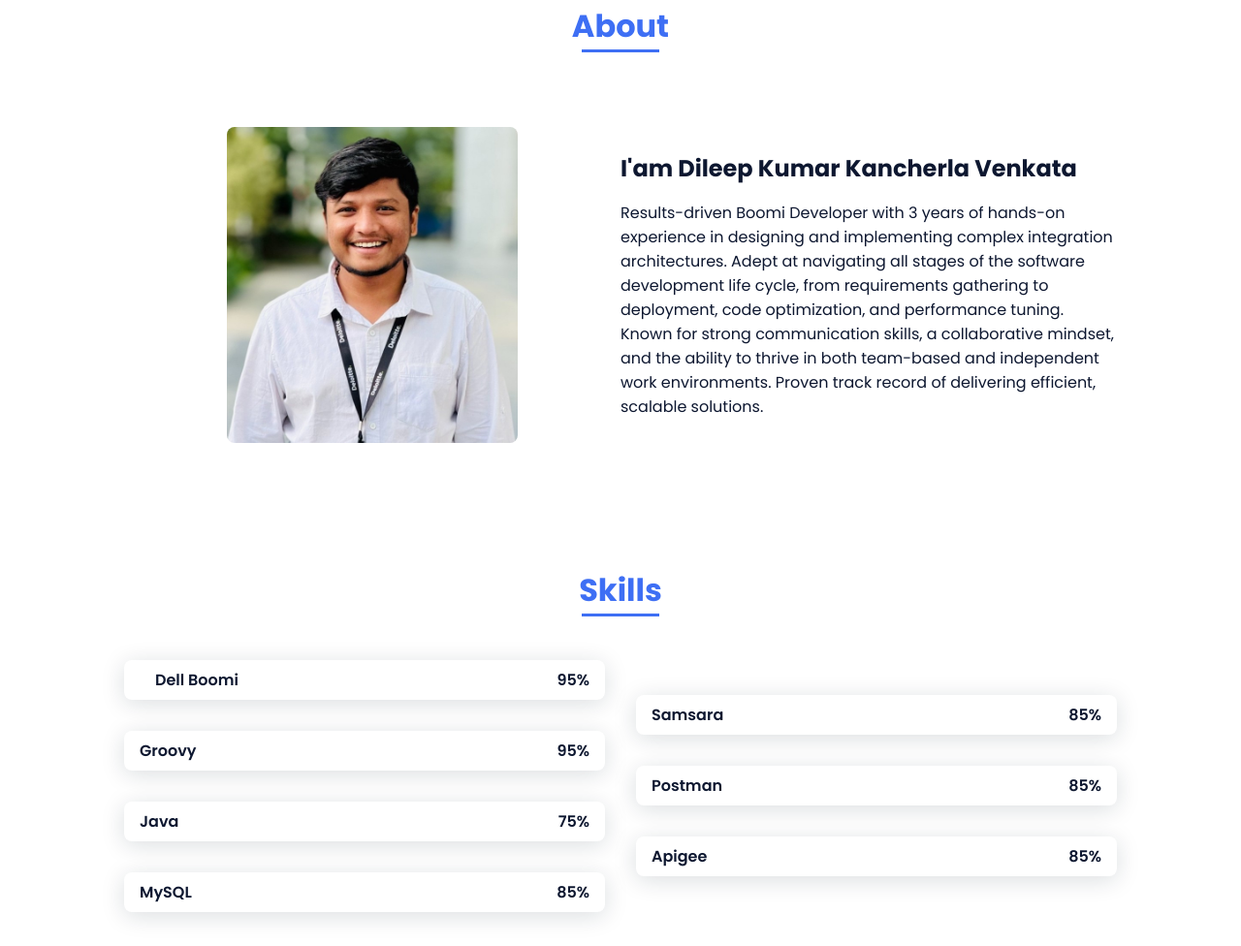
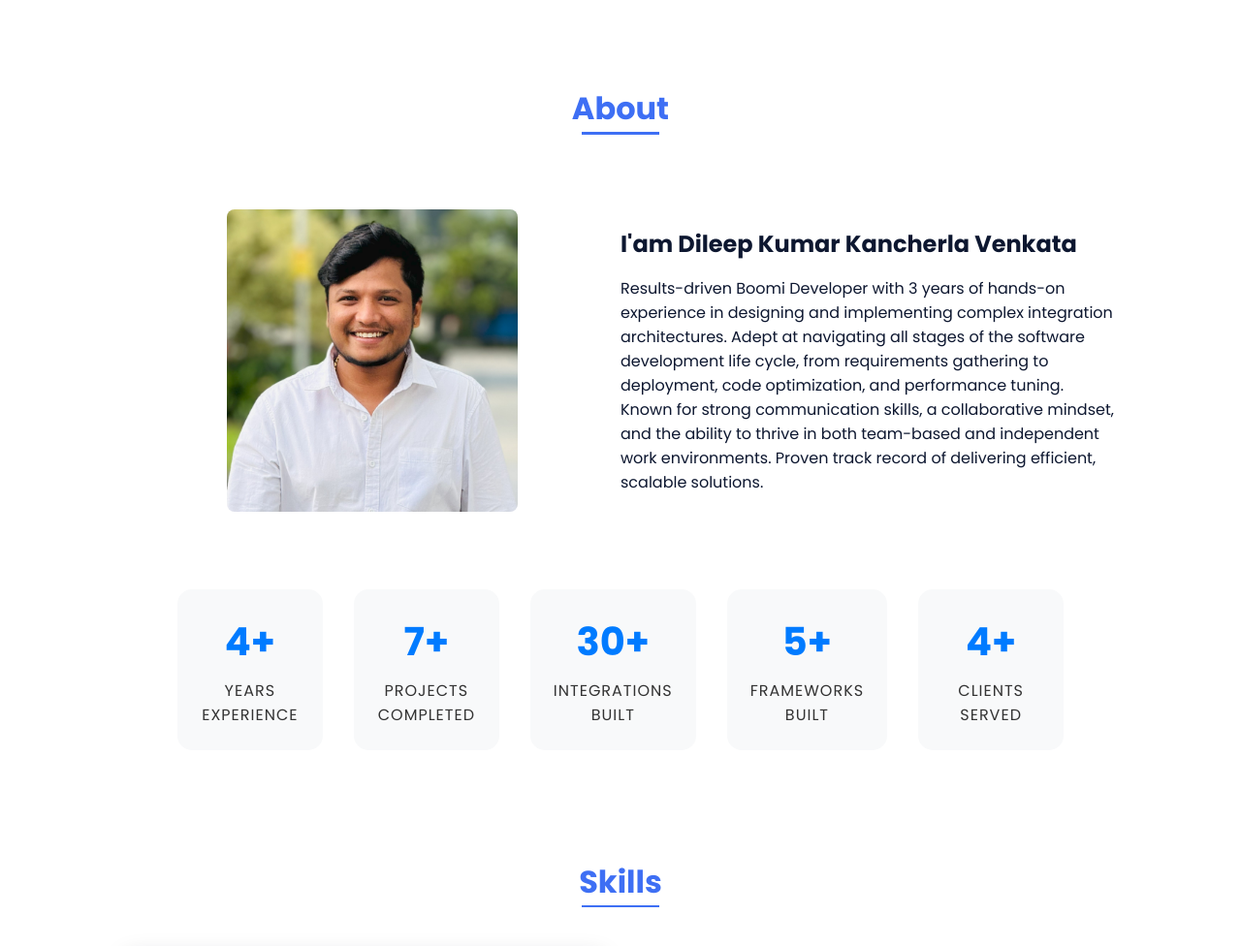
Before and after one commit to Samrat-11/dileep-kumar, a plain HTML site: page index.html in a window 1280 px wide. Shown: the part 756-1732 px from the top of the page at 97% size. Drawn offline with nearby package versions, Linux system fonts and the light colour scheme.

Commit message:
about section changed

```diff
--- a/assets/css/styles.css
+++ b/assets/css/styles.css
@@ -252,6 +252,7 @@ img {
 .about__container {
   row-gap: 2rem;
   text-align: center;
+
 }
 .about__subtitle {
   margin-bottom: var(--mb-2);
@@ -263,7 +264,83 @@ img {
   width: 200px;
   border-radius: 0.5rem;
 }
+/* .about__info {
+  display: flex;
+  justify-content: space-between;
+  margin-bottom: var(--mb-2-5);
+  margin-inline: auto;
 
+}
+
+.about__info-title {
+  font-size: var(--h2-font-size);
+  font-weight: var(--font-semi-bold);
+  color: var(--title-color);
+}
+
+.about__info-name {
+  font-size: var(--smaller-font-size);
+}
+
+.about__info-title,
+.about__info-name {
+  display: block;
+  text-align: center;
+} */
+
+.about__info {
+  display: flex;
+  flex-wrap: wrap;
+  justify-content: center;
+  gap: 2rem;
+  padding: 2rem;
+  max-width: 1200px;
+  margin: 0 auto;
+}
+
+.about__info-item {
+  text-align: center;
+  padding: 1.5rem;
+  min-width: 150px;
+  background: #f8f9fa;
+  border-radius: 15px;
+  transition: transform 0.3s ease, box-shadow 0.3s ease;
+}
+
+.about__info-item:hover {
+  transform: translateY(-5px);
+  box-shadow: 0 5px 15px rgba(0, 0, 0, 0.1);
+}
+
+.about__info-title {
+  display: block;
+  font-size: 2.5rem;
+  font-weight: bold;
+  color: #007bff;
+  margin-bottom: 0.5rem;
+}
+
+.about__info-name {
+  font-size: 1rem;
+  color: #333;
+  line-height: 1.4;
+  text-transform: uppercase;
+  letter-spacing: 1px;
+}
+
+@media (max-width: 768px) {
+  .about__info {
+      gap: 1rem;
+  }
+
+  .about__info-item {
+      min-width: 120px;
+  }
+
+  .about__info-title {
+      font-size: 2rem;
+  }
+}
 /* ===== SKILLS =====*/
 .skills__container {
   row-gap: 2rem;
--- a/assets/js/main.js
+++ b/assets/js/main.js
@@ -185,9 +185,43 @@ sr.reveal('.skills__data, .work__img, .contact__input',{interval: 200});
 
 /*===== Type SCROLL REVEAL ANIMATION =====*/
 const typed = new Typed('.multiple-text', {
-    strings: ['Boomi Developer'],
+    strings: ['Boomi Developer', 'Integration <br> Specalist', 'I make applications <br> talk!'],
     typespeed: 20,
     backspeed: 20,
     backDelay: 2500,
     loop: true,
 });
+
+// Function to animate counter
+function animateCounter(element, target, duration) {
+  let start = 0;
+  const increment = target / (duration / 16); // 60 FPS
+  const updateCounter = () => {
+      start += increment;
+      if (start >= target) {
+          element.textContent = target + '+';
+          return;
+      }
+      element.textContent = Math.floor(start) + '+';
+      requestAnimationFrame(updateCounter);
+  };
+  updateCounter();
+}
+
+// Intersection Observer to trigger animation when in view
+const observer = new IntersectionObserver((entries) => {
+  entries.forEach(entry => {
+      if (entry.isIntersecting) {
+          const counters = entry.target.querySelectorAll('.about__info-title');
+          counters.forEach(counter => {
+              const target = parseInt(counter.getAttribute('data-count'));
+              animateCounter(counter, target, 2000); // 2 seconds animation
+          });
+          observer.unobserve(entry.target); // Stop observing after animation
+      }
+  });
+}, { threshold: 0.5 });
+
+// Observe the stats section
+const statsSection = document.querySelector('.about__info');
+observer.observe(statsSection);
--- a/index.html
+++ b/index.html
@@ -62,7 +62,7 @@
                         </mask>
                         <g mask="url(#mask0)">
                             <path d="M9.19024 145.964C34.0253 76.5814 114.865 54.7299 184.111 29.4823C245.804 6.98884 311.86 -14.9503 370.735 14.143C431.207 44.026 467.948 107.508 477.191 174.311C485.897 237.229 454.931 294.377 416.506 344.954C373.74 401.245 326.068 462.801 255.442 466.189C179.416 469.835 111.552 422.137 65.1576 361.805C17.4835 299.81 -17.1617 219.583 9.19024 145.964Z"/>
-                            <image class="home__blob-img" x="50" y="85" href="assets/img/dileep_portfolio.png"/>
+                            <image class="home__blob-img" x="50" y="100" href="assets/img/dileep_kumar.png"/>
                         </g>
                     </svg>
                 </div>
@@ -74,7 +74,7 @@
 
                 <div class="about__container bd-grid">
                     <div class="about__img">
-                        <img src="assets/img/about.jpeg" alt="">
+                        <img src="assets/img/about.jpg" alt="">
                     </div>
 
                     <div>
@@ -87,24 +87,31 @@
                             work environments. Proven track record of delivering efficient, scalable solutions.
                         </p>
                     </div>
-                    <!-- <div class="about__info">
-                        <div>
-                            <span class="about__info-title">06+</span>
-                            <span class="about__info-name">Years <br> experience</span>
-                        </div>
 
-                        <div>
-                            <span class="about__info-title">06+</span>
-                            <span class="about__info-name">Projects <br> completed</span>
-                        </div>
-
-                        <div>
-                            <span class="about__info-title">03+</span>
-                            <span class="about__info-name">Clients/ Companies <br> worked</span>
-                        </div>
-                    </div>               -->
-                </div>
             </section>
+            <div class="about__info">
+              <div class="about__info-item">
+                  <span class="about__info-title" data-count="4">0</span>
+                  <span class="about__info-name">Years <br> Experience</span>
+              </div>
+              <div class="about__info-item">
+                  <span class="about__info-title" data-count="7">0</span>
+                  <span class="about__info-name">Projects <br> Completed</span>
+              </div>
+              <div class="about__info-item">
+                  <span class="about__info-title" data-count="30">0</span>
+                  <span class="about__info-name">Integrations <br> Built</span>
+              </div>
+              <div class="about__info-item">
+                  <span class="about__info-title" data-count="5">0</span>
+                  <span class="about__info-name">Frameworks <br> Built</span>
+              </div>
+              <div class="about__info-item">
+                  <span class="about__info-title" data-count="4">0</span>
+                  <span class="about__info-name">Clients <br> Served</span>
+              </div>
+          </div>
+        </div>
 
             <!--===== SKILLS =====-->
             <section class="skills section" id="skills">
@@ -117,10 +124,7 @@
                             I am a versatile professional with a strong foundation in programming, intermediate level in HTML, CSS, Python, IoT, and Embedded Systems. I possess creative editing skills at an amateur level, utilizing mobile apps to craft compelling visuals. My strong interpersonal and communication skills ensure effective collaboration and team success. Known for my self-motivation, flexibility, and problem-solving abilities, I excel in online research to quickly gather and apply relevant information.</p> -->
                         <div class="skills__data">
                             <div class="skills__names">
-                                <i class='skills__icon'></i>
-
-
-
+                                <!-- <i class='skills__icon'></i> -->
 
                                 <span class="skills__name">Dell Boomi</span>
                             </div>
```
Also changed, not shown: assets/img/about.jpg (added), assets/img/ring-circle.png (added), 1 other file.
